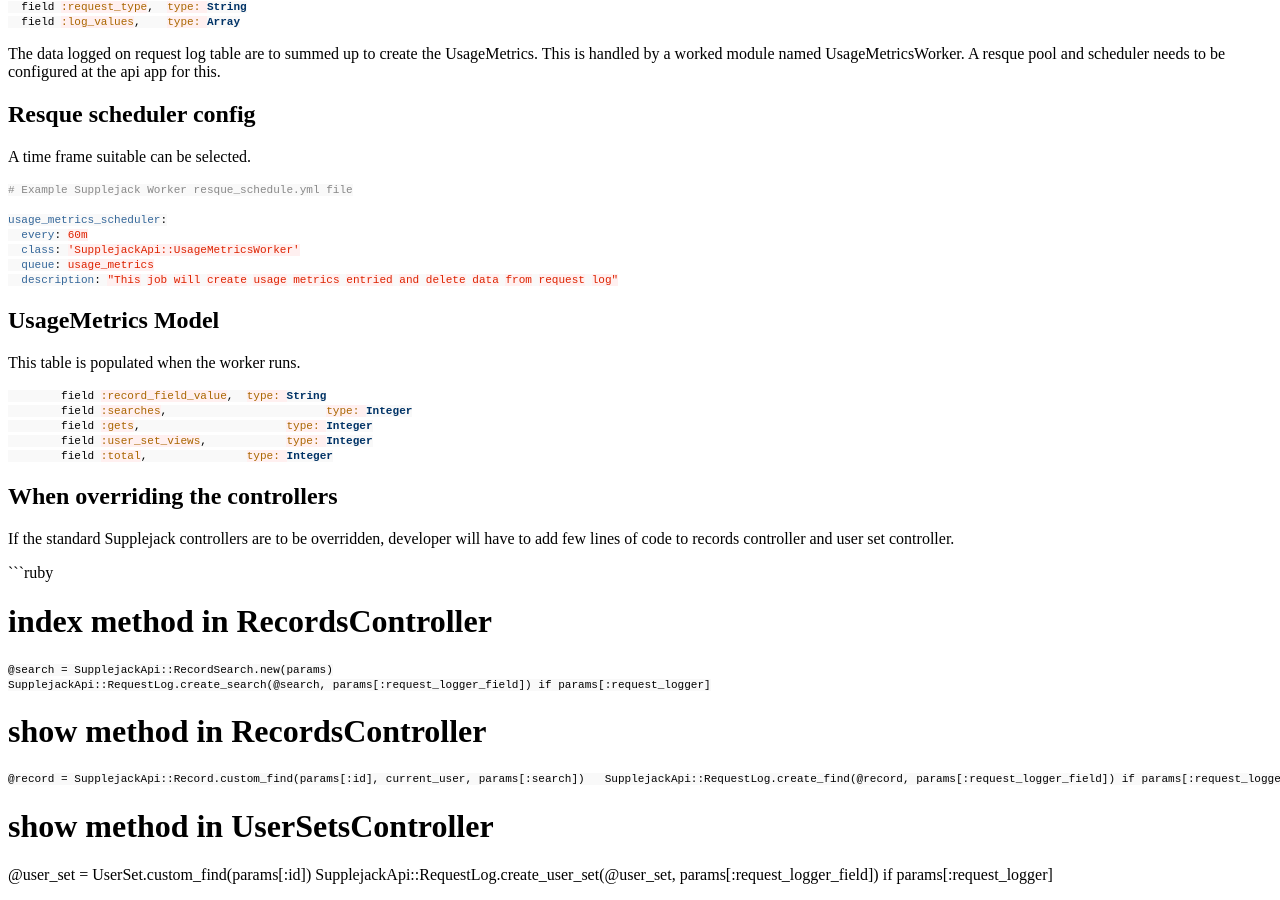
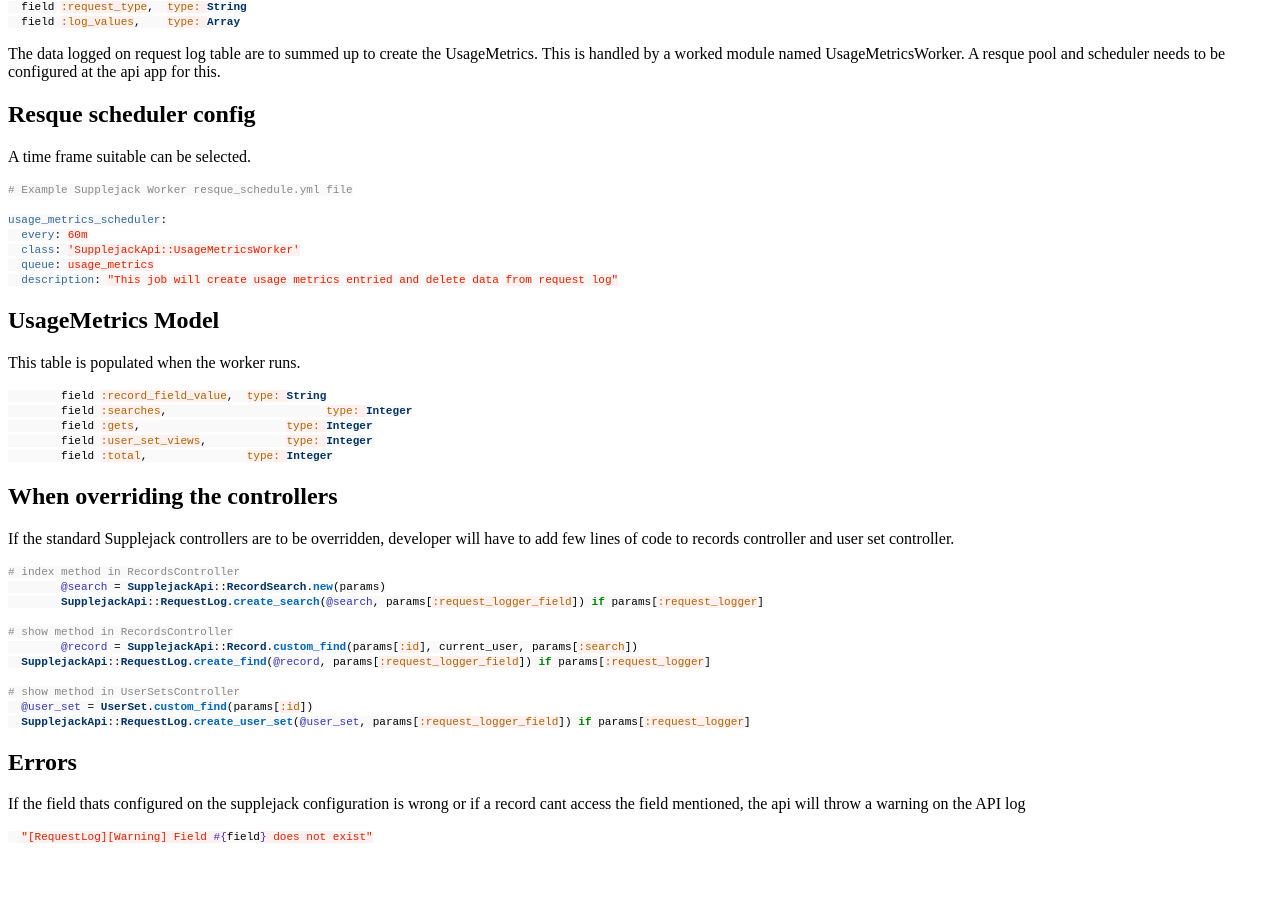
Before and after one commit to DigitalNZ/supplejack, a Jekyll site: the page built from _posts/2015-08-13-usage-metrices.md, in a window 1280 px wide and 900 px high, scrolled down 1000 px. Built offline with Jekyll 4.4.1, drawn with Linux system fonts in a browser that asks for light colours; Markdown is read by kramdown in place of the engine named in the settings; a style sheet for code colours, icons or effects is not loaded; after the commit the page ends 1857 px from its top, so only the background shows below that; some of the changed text lies outside the part shown.

Commit message:
Updating doc for Activity Metrics

````diff
--- a/_config.yml
+++ b/_config.yml
@@ -17,7 +17,7 @@
     ['api', 'Creating your API'],
     ['api_usage', 'Using the API'],
     ['manager', 'Using the manager'],
-    ['metrices', 'Data Usage Metrices'],
+    ['metrices', 'Activity Metrics'],
     ['dev']
 ]
 
--- a/_posts/2015-08-13-usage-metrices.md
+++ b/_posts/2015-08-13-usage-metrices.md
@@ -62,3 +62,12 @@
 # show method in UserSetsController
   @user_set = UserSet.custom_find(params[:id])
   SupplejackApi::RequestLog.create_user_set(@user_set, params[:request_logger_field]) if params[:request_logger]
+```
+
+## Errors
+
+If the field thats configured on the supplejack configuration is wrong or if a record cant access the field mentioned, the api will throw a warning on the API log
+
+```ruby
+  "[RequestLog][Warning] Field #{field} does not exist"
+```
````
Also changed, not shown: other parts of _posts/2015-08-13-usage-metrices.md (+1 -1 lines).
